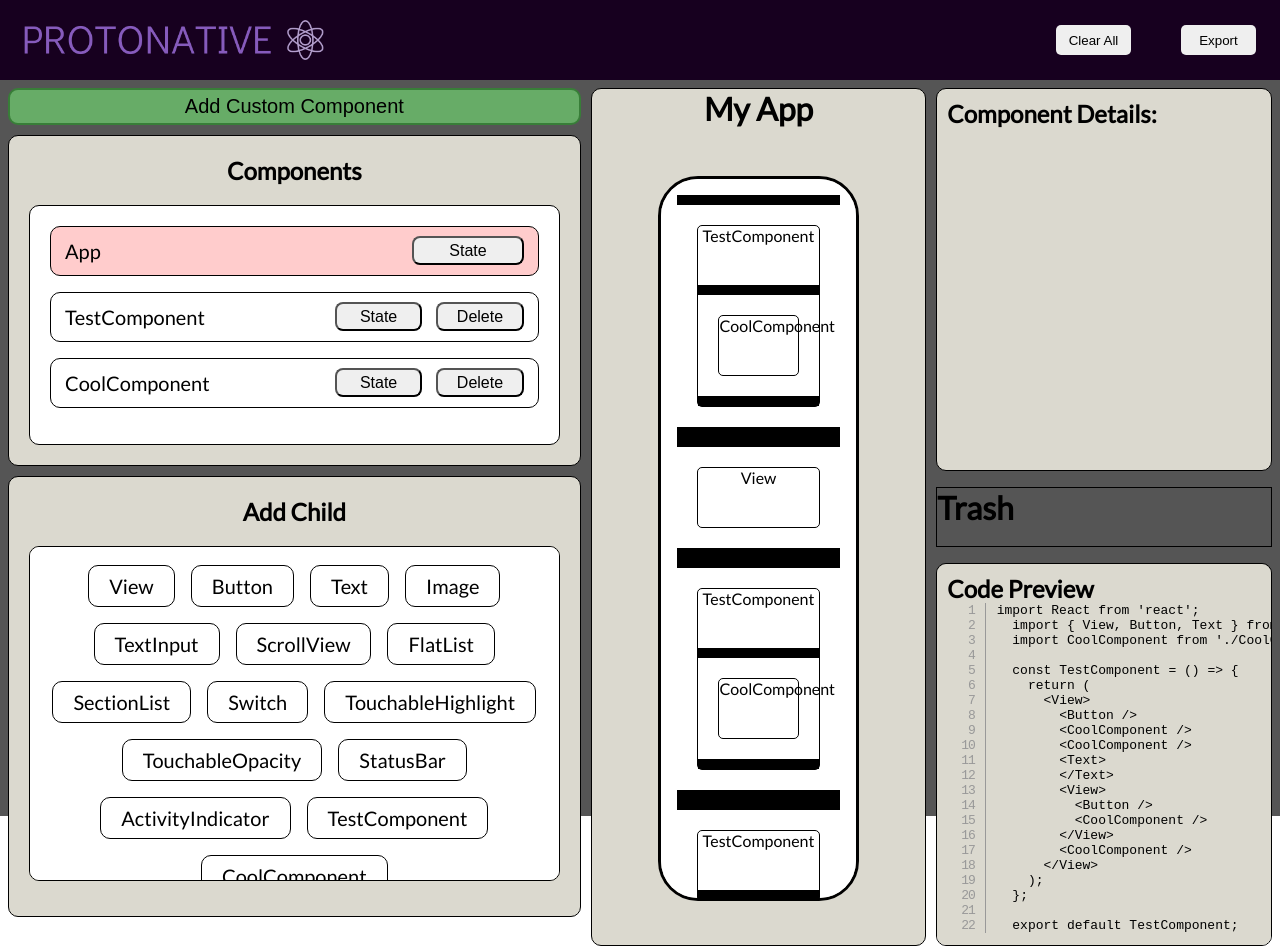
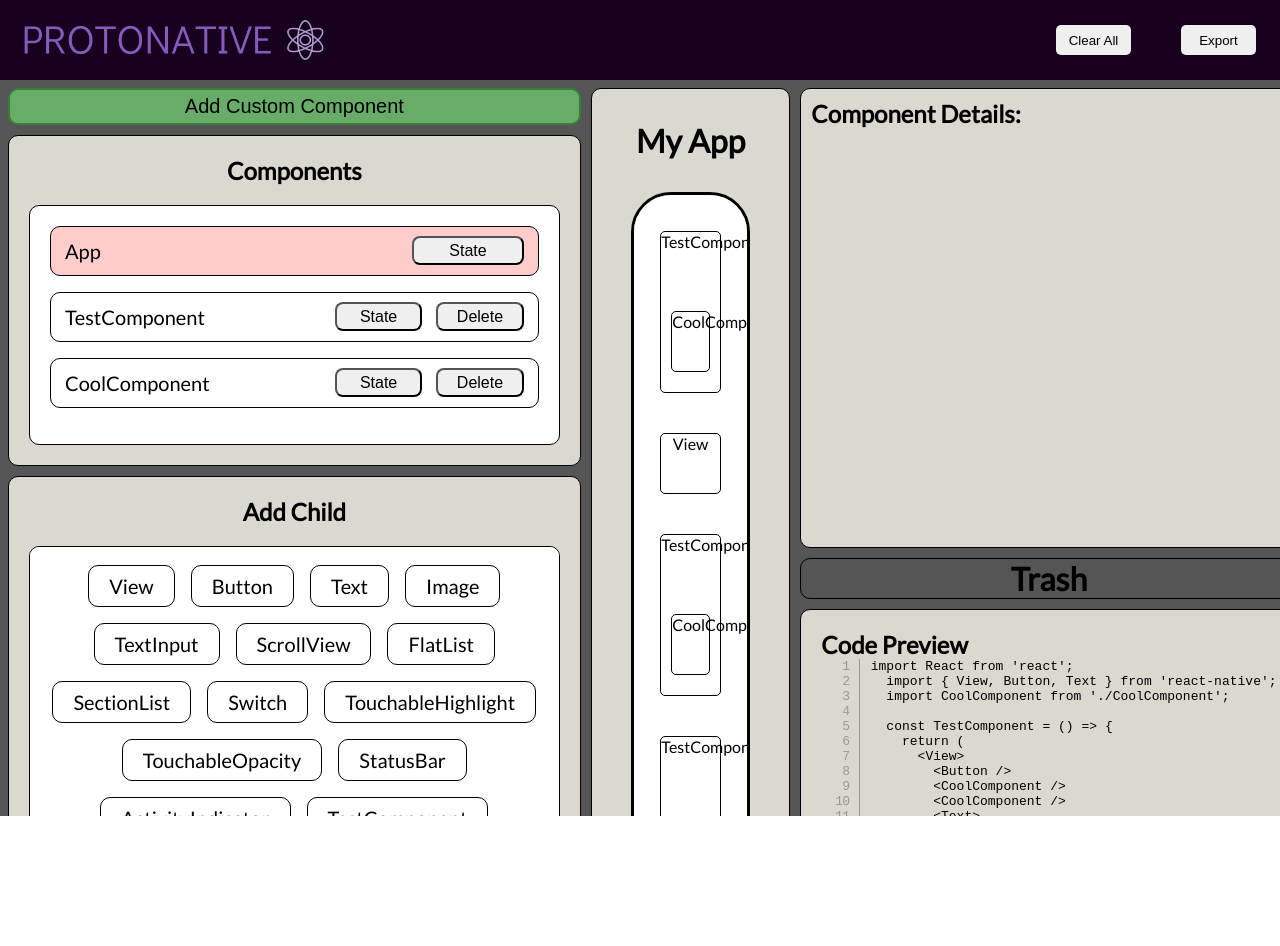
Before and after one commit to oslabs-beta/ProtoNative, a React app: page / in a window 1280 px wide. After the commit the page ends 816 px from the top, so only its background shows below. Built offline with nearby package versions, Linux system fonts and the light colour scheme; a small style sheet from the web is missing.

Commit message:
fixed some styling bugs

```diff
--- a/src/components/middle/AppCanvas.tsx
+++ b/src/components/middle/AppCanvas.tsx
@@ -138,7 +138,7 @@ const AppCanvas = (): JSX.Element => {
 
   return (
     <div id='app-canvas'>
-      <h1>My App</h1>
+      <h1 id='app-canvas-title'>My App</h1>
       <div id='phone-screen-container' ref={drop}>
         {appComponents}
       </div>
--- a/src/styles/appCanvas.scss
+++ b/src/styles/appCanvas.scss
@@ -1,11 +1,16 @@
 #app-canvas{
   width: 100%;
+  height: 97%;
   display: flex;
   flex-direction: column;
   align-items: center;
   border: 1px solid black;
   border-radius: 10px;
   background-color: $container-background;
+}
+
+#app-canvas-title{
+  margin: 2rem 0;
 }
 
 #phone-screen-container{
@@ -15,7 +20,7 @@
   max-width: 350px;
   height: 725px;
   padding: 1rem;
-  margin-top: 3rem;
+
   background-color: white;
   overflow-y: scroll;
 }
--- a/src/styles/codeBlock.scss
+++ b/src/styles/codeBlock.scss
@@ -1,11 +1,8 @@
 #code-block-container{
   border: 1px solid black;
   border-radius: 10px;
-  margin-top: 1rem;
   background-color: $container-background;
-  padding: 10px;
-  max-height: 100%;
-  overflow-y: scroll;
+  padding: 20px;
 }
 
 #code-block-container::-webkit-scrollbar{
@@ -17,5 +14,10 @@
 }
 
 #code-preview-container{
+  max-height: 300px;
+  overflow-y: scroll;
+}
 
+#code-preview-container::-webkit-scrollbar{
+  display: none;
 }
--- a/src/styles/componentDetails.scss
+++ b/src/styles/componentDetails.scss
@@ -2,14 +2,13 @@
   border: 1px solid black;
   border-radius: 10px;
   padding: 10px;
-  margin-bottom: 1rem;
+  height: 460px;
   background-color: $container-background;
-  max-height: 100%;
 }
 
 #component-box{
   overflow-y: scroll;
-  height: 400px;
+  height: 375px;
 }
 
 #component-box::-webkit-scrollbar{
@@ -17,10 +16,9 @@
 }
 
 #component-box, .element{
-  margin: 20px;
+  margin: 10px;
   text-align: center;
   border-radius: 5px;
-
 }
 
 .element p {
@@ -29,6 +27,5 @@
 
 #drop-layer-area{
   height:10px;
-  background-color: black;
   width: 100%;
 }
--- a/src/styles/main.scss
+++ b/src/styles/main.scss
@@ -22,11 +22,12 @@ body {
   padding: .5rem;
   gap: 10px;
   background-color: rgb(85, 85, 85);
+  overflow-y: hidden;
 }
 
 #right-container {
   display: grid;
-  grid-template-rows: .53fr .08fr .53fr;
+  grid-template-rows: .5fr .08fr .5fr;
 }
 
 #left-container {
--- a/src/styles/trashButton.scss
+++ b/src/styles/trashButton.scss
@@ -1,3 +1,7 @@
 #trash-button-container{
   border: 1px solid black;
+  margin: 10px 0;
+  border-radius: 10px;
+  display: flex;
+  justify-content: center;
 }
```
